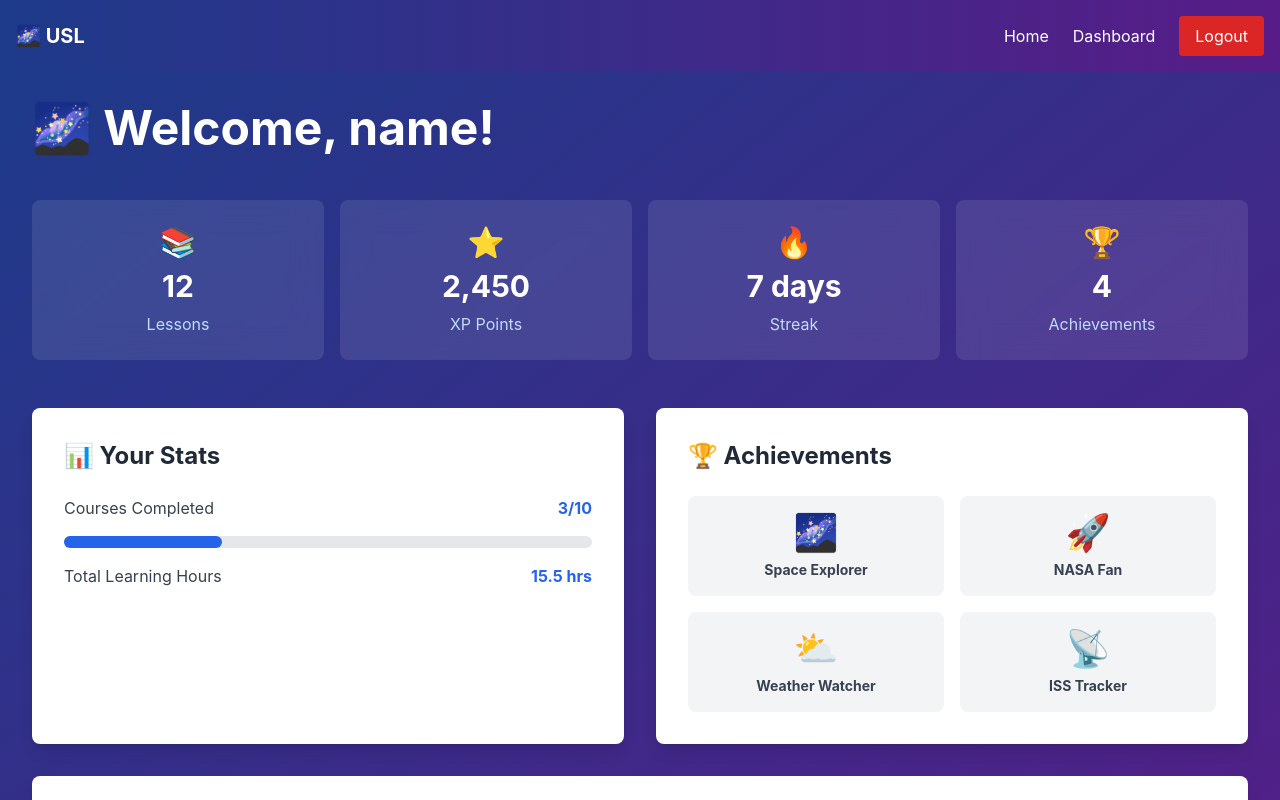
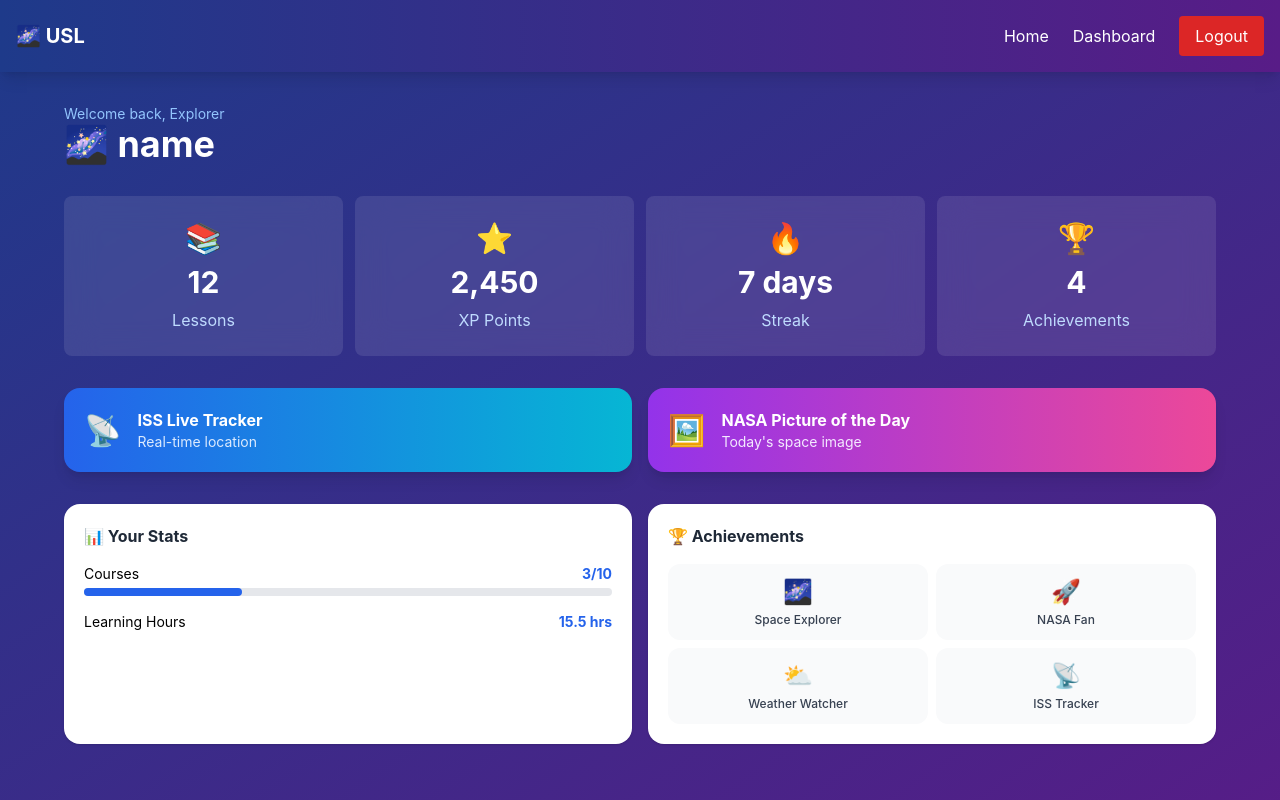
Before and after one commit to nailzaman12-source/Universal-Space-Live-Map-App, a React (Vite) app: page /dashboard in a window 1280 px wide. Both pictures are taken after typing "name@example.com", "Sample123" into the empty fields and a click on the button "Login". Shown: the top 800 px of the page. Built offline with nearby package versions, Linux system fonts and the light colour scheme.

Commit message:
Add ISS Tracker, NASA APOD and improve Dashboard

```diff
--- /dev/null
+++ b/src/pages/APOD.jsx
@@ -0,0 +1,42 @@
+import { useState, useEffect } from 'react'
+
+export default function APOD() {
+  const [data, setData] = useState(null)
+  const [loading, setLoading] = useState(true)
+  const [error, setError] = useState(null)
+
+  useEffect(() => {
+    fetch('https://api.nasa.gov/planetary/apod?api_key=DEMO_KEY')
+      .then(r => r.json())
+      .then(setData)
+      .catch(() => setError('Could not load image'))
+      .finally(() => setLoading(false))
+  }, [])
+
+  return (
+    <div className="min-h-screen p-4 md:p-8">
+      <div className="max-w-2xl mx-auto">
+        <h1 className="text-3xl font-bold text-white mb-1">🖼️ NASA Picture of the Day</h1>
+        <p className="text-blue-200 mb-6">Astronomy Picture of the Day</p>
+
+        {loading && <div className="bg-white/10 rounded-2xl p-8 text-center text-white">Loading...</div>}
+        {error && <div className="bg-red-500/20 text-red-100 rounded-2xl p-4">{error}</div>}
+
+        {data && (
+          <div className="bg-white rounded-2xl shadow-xl overflow-hidden">
+            {data.media_type === 'image' ? (
+              <img src={data.url} alt={data.title} className="w-full max-h-80 object-cover" />
+            ) : (
+              <div className="aspect-video"><iframe src={data.url} title={data.title} className="w-full h-full" /></div>
+            )}
+            <div className="p-5">
+              <h2 className="text-xl font-bold text-gray-900">{data.title}</h2>
+              <p className="text-gray-500 text-sm mb-3">{data.date}</p>
+              <p className="text-gray-700 text-sm leading-relaxed">{data.explanation}</p>
+            </div>
+          </div>
+        )}
+      </div>
+    </div>
+  )
+}
--- a/src/pages/Dashboard.jsx
+++ b/src/pages/Dashboard.jsx
@@ -1,3 +1,4 @@
+import { Link } from 'react-router-dom'
 import Stats from '../components/Stats'
 
 export default function Dashboard({ user }) {
@@ -9,60 +10,56 @@ export default function Dashboard({ user }) {
   ]
 
   return (
-    <div className="min-h-screen bg-gradient-to-br from-blue-900 to-purple-900 p-4 md:p-8">
-      <div className="max-w-7xl mx-auto">
-        <h1 className="text-5xl font-bold text-white mb-12">
-          🌌 Welcome, {user.name}!
-        </h1>
-
-        <div className="grid grid-cols-1 md:grid-cols-4 gap-4 mb-12">
-          <Stats label="Lessons" value="12" icon="📚" />
-          <Stats label="XP Points" value="2,450" icon="⭐" />
-          <Stats label="Streak" value="7 days" icon="🔥" />
-          <Stats label="Achievements" value="4" icon="🏆" />
+    <div className="min-h-screen p-4 md:p-8">
+      <div className="max-w-6xl mx-auto">
+        <div className="mb-8">
+          <p className="text-blue-300 text-sm">Welcome back, Explorer</p>
+          <h1 className="text-3xl md:text-4xl font-bold text-white">🌌 {user?.name || 'Explorer'}</h1>
         </div>
 
-        <div className="grid grid-cols-1 md:grid-cols-2 gap-8">
-          <div className="bg-white rounded-lg shadow-lg p-8">
-            <h2 className="text-2xl font-bold mb-6 text-gray-800">📊 Your Stats</h2>
-            <div className="space-y-4">
-              <div className="flex justify-between items-center">
-                <span className="text-gray-700">Courses Completed</span>
-                <span className="font-bold text-blue-600">3/10</span>
-              </div>
-              <div className="w-full bg-gray-200 rounded-full h-3">
-                <div className="bg-blue-600 h-3 rounded-full" style={{width: '30%'}}></div>
-              </div>
-              <div className="flex justify-between items-center mt-6">
-                <span className="text-gray-700">Total Learning Hours</span>
-                <span className="font-bold text-blue-600">15.5 hrs</span>
-              </div>
+        <div className="grid grid-cols-2 md:grid-cols-4 gap-3 mb-8">
+          <Stats label="Lessons" value={user?.lessons || 12} icon="📚" />
+          <Stats label="XP Points" value={(user?.xp || 2450).toLocaleString()} icon="⭐" />
+          <Stats label="Streak" value={`${user?.streak || 7} days`} icon="🔥" />
+          <Stats label="Achievements" value={user?.achievements || 4} icon="🏆" />
+        </div>
+
+        <div className="grid grid-cols-1 md:grid-cols-2 gap-4 mb-8">
+          <Link to="/iss" className="bg-gradient-to-r from-blue-600 to-cyan-500 text-white p-5 rounded-2xl flex items-center gap-4 shadow-lg active:scale-95 transition">
+            <span className="text-3xl">📡</span>
+            <div>
+              <h3 className="font-bold">ISS Live Tracker</h3>
+              <p className="text-blue-100 text-sm">Real-time location</p>
             </div>
+          </Link>
+          <Link to="/apod" className="bg-gradient-to-r from-purple-600 to-pink-500 text-white p-5 rounded-2xl flex items-center gap-4 shadow-lg active:scale-95 transition">
+            <span className="text-3xl">🖼️</span>
+            <div>
+              <h3 className="font-bold">NASA Picture of the Day</h3>
+              <p className="text-purple-100 text-sm">Today's space image</p>
+            </div>
+          </Link>
+        </div>
+
+        <div className="grid grid-cols-1 md:grid-cols-2 gap-4 mb-8">
+          <div className="bg-white rounded-2xl p-5 shadow">
+            <h2 className="font-bold text-gray-800 mb-4">📊 Your Stats</h2>
+            <div className="flex justify-between text-sm mb-1"><span>Courses</span><span className="font-bold text-blue-600">3/10</span></div>
+            <div className="w-full bg-gray-200 rounded-full h-2 mb-4"><div className="bg-blue-600 h-2 rounded-full" style={{width:'30%'}}></div></div>
+            <div className="flex justify-between text-sm"><span>Learning Hours</span><span className="font-bold text-blue-600">15.5 hrs</span></div>
           </div>
-
-          <div className="bg-white rounded-lg shadow-lg p-8">
-            <h2 className="text-2xl font-bold mb-6 text-gray-800">🏆 Achievements</h2>
-            <div className="grid grid-cols-2 gap-4">
-              {achievements.map(ach => (
-                <div key={ach.id} className="bg-gray-100 p-4 rounded-lg text-center">
-                  <div className="text-4xl mb-2">{ach.emoji}</div>
-                  <p className="text-sm font-bold text-gray-700">{ach.name}</p>
+          <div className="bg-white rounded-2xl p-5 shadow">
+            <h2 className="font-bold text-gray-800 mb-4">🏆 Achievements</h2>
+            <div className="grid grid-cols-2 gap-2">
+              {achievements.map(a => (
+                <div key={a.id} className="bg-gray-50 rounded-xl p-3 text-center">
+                  <div className="text-2xl">{a.emoji}</div>
+                  <p className="text-xs font-medium text-gray-700 mt-1">{a.name}</p>
                 </div>
               ))}
             </div>
           </div>
         </div>
-
-        <div className="bg-white rounded-lg shadow-lg p-8 mt-8">
-          <h2 className="text-2xl font-bold mb-4 text-gray-800">🚀 Next Steps</h2>
-          <ul className="space-y-3 text-gray-700">
-            <li>✅ Explore NASA real-time data</li>
-            <li>✅ Track weather patterns</li>
-            <li>✅ Monitor ISS location</li>
-            <li>✅ Earn more achievements</li>
-            <li>✅ Join the community</li>
-          </ul>
-        </div>
       </div>
     </div>
   )
--- /dev/null
+++ b/src/pages/ISS.jsx
@@ -0,0 +1,66 @@
+import { useState, useEffect } from 'react'
+
+export default function ISS() {
+  const [pos, setPos] = useState(null)
+  const [loading, setLoading] = useState(true)
+  const [error, setError] = useState(null)
+
+  const fetchISS = async () => {
+    try {
+      const res = await fetch('https://api.wheretheiss.at/v1/satellites/25544')
+      if (!res.ok) throw new Error('Failed')
+      const data = await res.json()
+      setPos(data)
+      setError(null)
+    } catch {
+      setError('Could not load ISS data')
+    } finally {
+      setLoading(false)
+    }
+  }
+
+  useEffect(() => {
+    fetchISS()
+    const t = setInterval(fetchISS, 10000)
+    return () => clearInterval(t)
+  }, [])
+
+  return (
+    <div className="min-h-screen p-4 md:p-8">
+      <div className="max-w-xl mx-auto">
+        <h1 className="text-3xl font-bold text-white mb-1">📡 ISS Live Tracker</h1>
+        <p className="text-blue-200 mb-6">Updates every 10 seconds</p>
+
+        {loading && !pos && <div className="bg-white/10 rounded-2xl p-8 text-center text-white">Loading...</div>}
+        {error && <div className="bg-red-500/20 text-red-100 rounded-2xl p-4 mb-4">{error}</div>}
+
+        {pos && (
+          <div className="bg-white rounded-2xl shadow-xl p-6 space-y-4">
+            <div className="grid grid-cols-2 gap-4">
+              <div>
+                <p className="text-gray-500 text-sm">Latitude</p>
+                <p className="text-xl font-bold text-blue-700">{pos.latitude.toFixed(4)}°</p>
+              </div>
+              <div>
+                <p className="text-gray-500 text-sm">Longitude</p>
+                <p className="text-xl font-bold text-blue-700">{pos.longitude.toFixed(4)}°</p>
+              </div>
+              <div>
+                <p className="text-gray-500 text-sm">Altitude</p>
+                <p className="text-xl font-bold text-blue-700">{pos.altitude.toFixed(1)} km</p>
+              </div>
+              <div>
+                <p className="text-gray-500 text-sm">Velocity</p>
+                <p className="text-xl font-bold text-blue-700">{pos.velocity.toFixed(0)} km/h</p>
+              </div>
+            </div>
+            <a href={`https://www.google.com/maps?q=\( {pos.latitude}, \){pos.longitude}`} target="_blank" rel="noreferrer"
+              className="block text-center bg-blue-600 text-white py-3 rounded-xl font-bold">
+              View on Google Maps →
+            </a>
+          </div>
+        )}
+      </div>
+    </div>
+  )
+}
```
Also changed, not shown: 1 other file (tests, documents, lock files or other folders).
